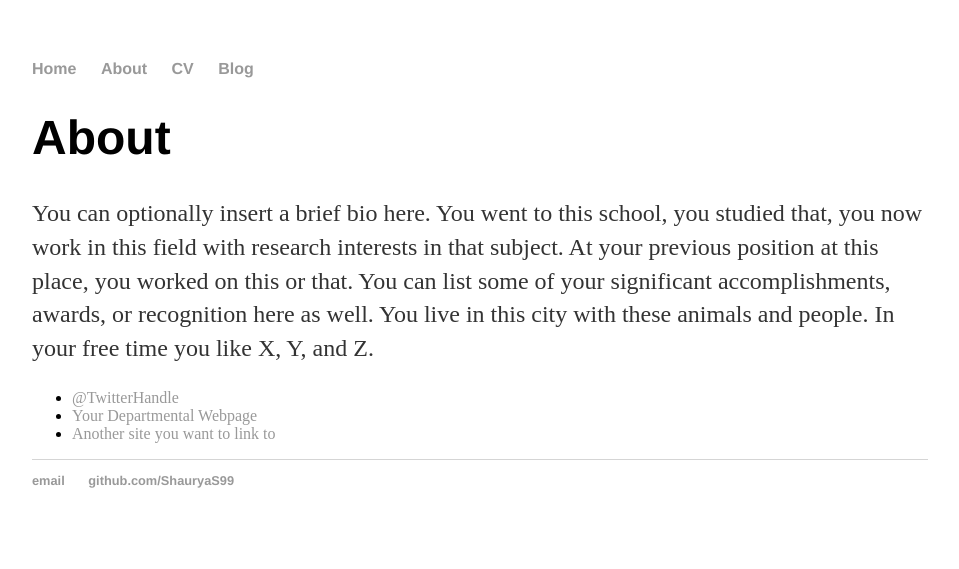
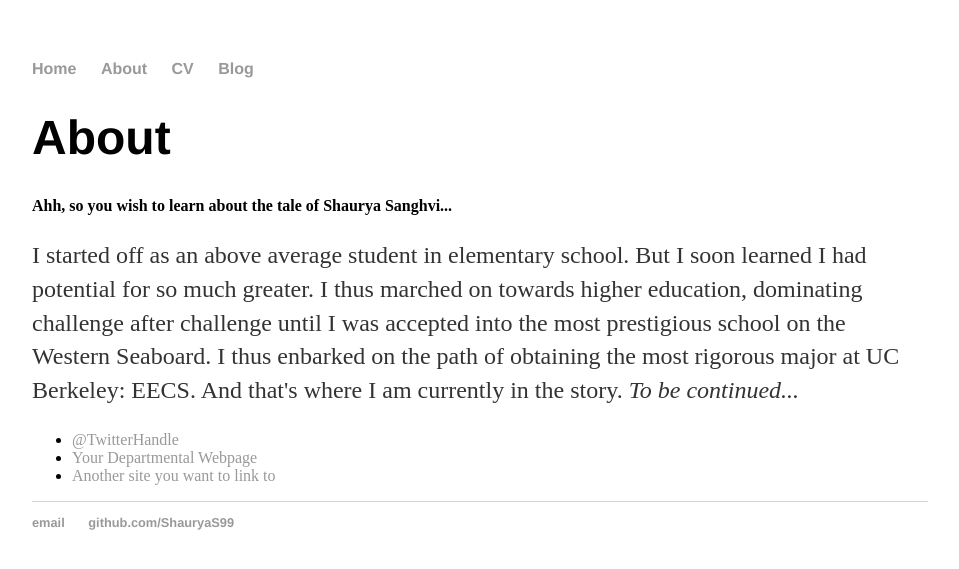
Before and after one commit to ShauryaS99/ShauryaS99.github.io, a Jekyll site: the page built from about/index.html, in a window 1280 px wide. Shown: the top 569 px of the page, without its empty margins (160-1119 px from the left). Built offline with Jekyll 4.4.1, drawn with Linux system fonts in a browser that asks for light colours.

Commit message:
Update index.html

```diff
--- a/about/index.html
+++ b/about/index.html
@@ -5,11 +5,12 @@ title: About Hank Quinlan
 
 		<div class="about">
 			<h1>About</h1>
-			<p>You can optionally insert a brief bio here. You went to this school, you studied that,
-        you now work in this field with research interests in that subject. At your previous
-        position at this place, you worked on this or that. You can list some of your significant
-        accomplishments, awards, or recognition here as well. You live in this city with these
-        animals and people. In your free time you like X, Y, and Z.</p>
+			<h4>Ahh, so you wish to learn about the tale of Shaurya Sanghvi...</h4>
+			<p> I started off as an above average student in elementary school. But I soon learned
+			I had potential for so much greater. I thus marched on towards higher education, dominating
+			challenge after challenge until I was accepted into the most prestigious school on the Western
+			Seaboard. I thus enbarked on the path of obtaining the most rigorous major at UC Berkeley: EECS.
+				And that's where I am currently in the story. <em>To be continued... </em> </p>
 
 			<ul class="contacts">
 				<li><a href="#">@TwitterHandle</a></li>
```
